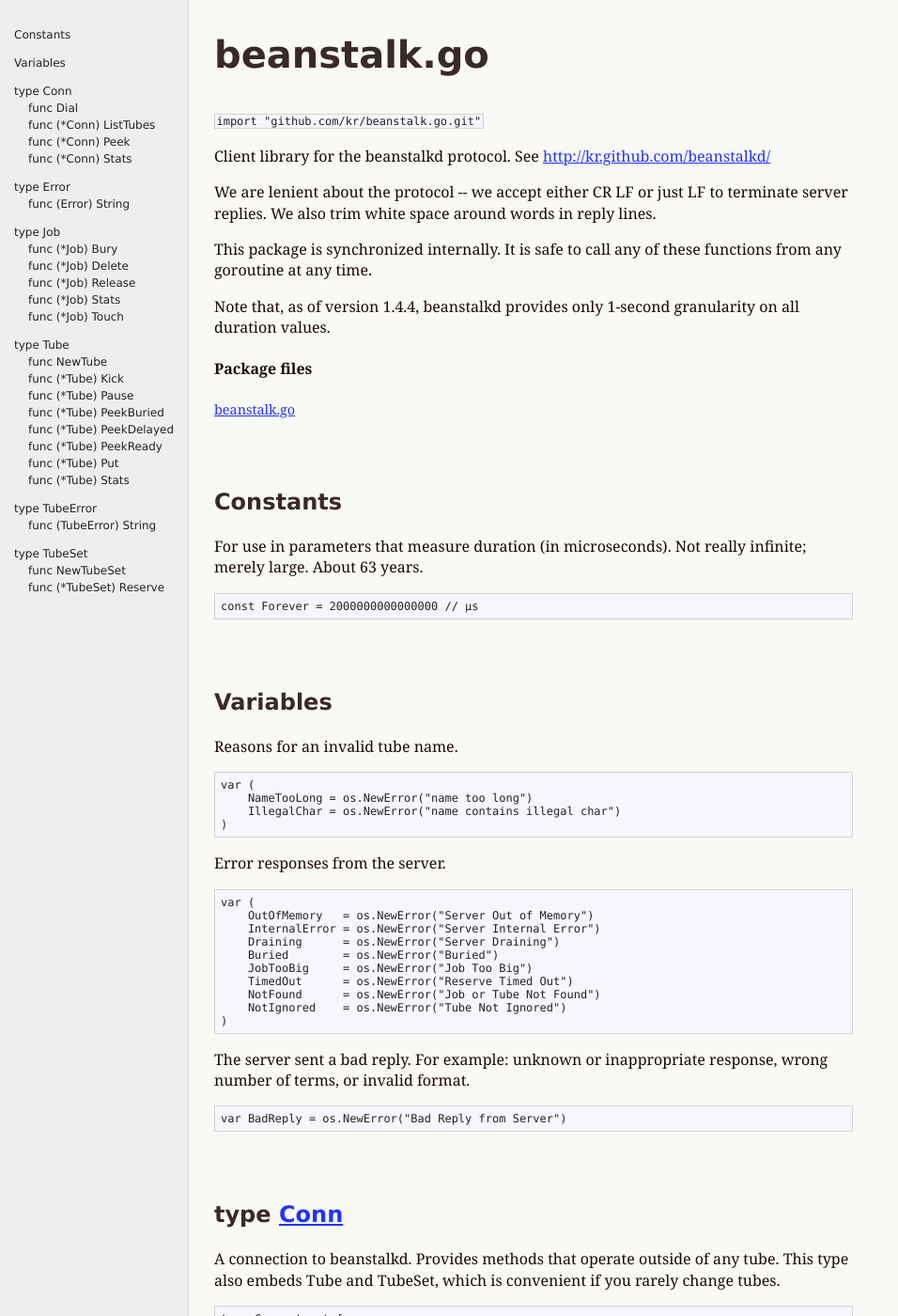
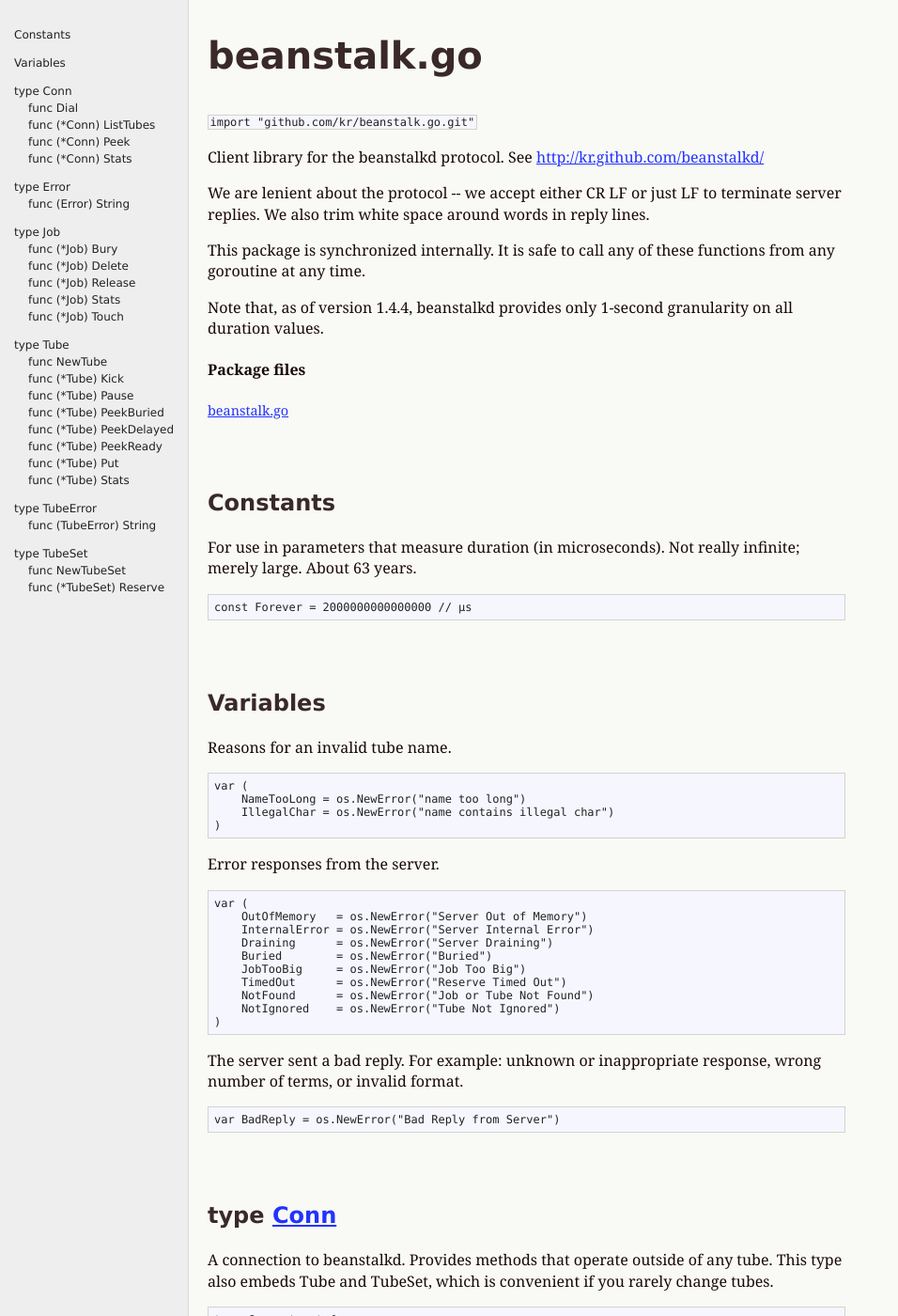
Before and after one commit to kr/beanstalk.go, a Jekyll site: the page built from index.html, in a window 1280 px wide and 1400 px high. Shown: the whole window at 94% size, without its empty margins (0-956 px from the left). Built offline with Jekyll 4.4.1, drawn with Linux system fonts in a browser that asks for light colours; nearby versions of some CDN libraries.

Commit message:
tweak layout

```diff
--- a/_layouts/base.html
+++ b/_layouts/base.html
@@ -9,15 +9,15 @@
   </head>
 
   <body>
+    <nav>
+      <dl id=toc></dl>
+    </nav>
+
     <section class=content>
       <h1>{{ page.title }}</h1>
       {{ content }}
     </section>
 
-    <nav>
-      <dl id=toc></dl>
-    </nav>
-
     <script src=http://ajax.googleapis.com/ajax/libs/jquery/1.4.2/jquery.min.js defer></script>
     <script src=toc.js defer></script>
   </body>
--- a/style.css
+++ b/style.css
@@ -1,6 +1,8 @@
 html, body {
     background: #f9f9f6;
     color: #190909;
+    margin: 0;
+    padding: 0;
 }
 
 body {
@@ -74,14 +76,16 @@
 }
 
 section.content {
-    margin-left: 200px;
-    padding: 0 20px;
-    margin-bottom: 60%;
+    background: #f9f9f6;
+    max-width: 679px;
+    position: relative;
+    border-left: 1px solid #d8d8d8;
+    padding: 1px 20px 60%;
+    margin: 0 0 0 auto;
 }
 
 nav {
     background: #eee;
-    border-right: 1px solid #ddd;
     color: #000;
     font-family: Verdana, sans-serif;
     font-size: 12px;
```
